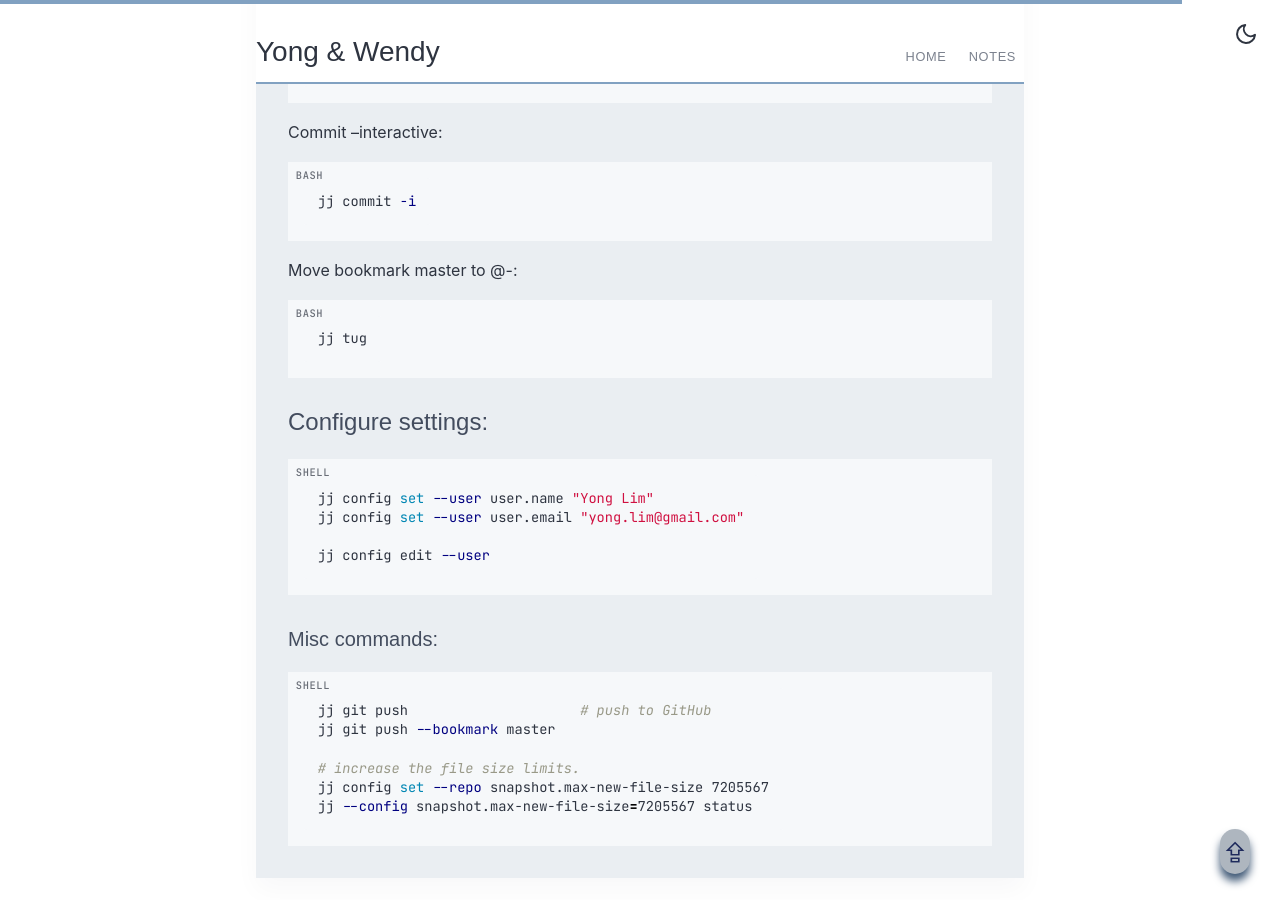
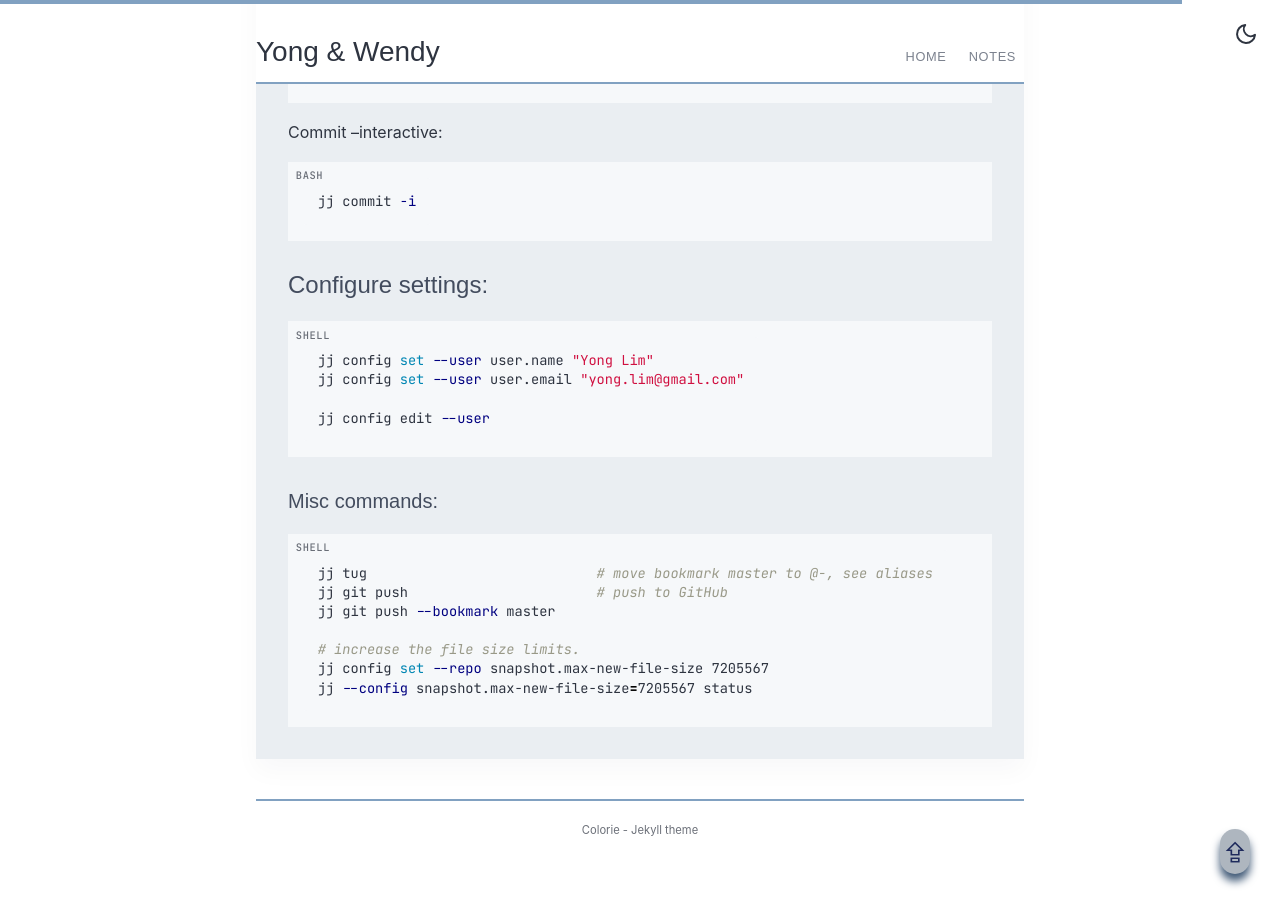
Before and after one commit to yong-lim/4lims, a Jekyll site: the page built from _notes/jj - init n daily commands.md, in a window 1280 px wide and 900 px high, scrolled down 1111 px. Built offline with Jekyll 4.4.1, drawn with Linux system fonts in a browser that asks for light colours; some web fonts are replaced; part of the change alters nothing that is shown.

Commit message:
Add more details for jj post

````diff
--- a/_notes/jj - init n daily commands.md
+++ b/_notes/jj - init n daily commands.md
@@ -43,12 +43,6 @@ Commit --interactive:
 jj commit -i
 ```
 
-Move bookmark master to @-:
-``` bash
-jj tug
-```
-
-
 ### Configure settings:
 
 ``` shell
@@ -60,7 +54,8 @@ jj config edit --user
 
 #### Misc commands:
 ``` shell
-jj git push 			# push to GitHub
+jj tug                            # move bookmark master to @-, see aliases
+jj git push                       # push to GitHub
 jj git push --bookmark master
 
 # increase the file size limits.
````
